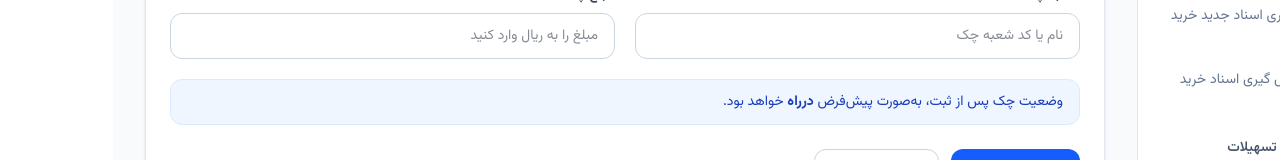
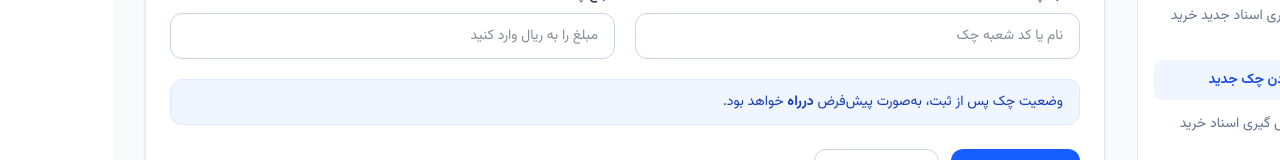
Before and after one commit to MortezaFathnia/post-app, a Next.js app: page /dashboard/debt-documents/checks/new in a window 1280 px wide. Shown: the part 466-626 px from the top of the page. Built offline with nearby package versions, Linux system fonts and the light colour scheme; no server answers; the database is empty.

Commit message:
Add new check entry to debt documents navigation

```diff
--- a/components/Sidebar.tsx
+++ b/components/Sidebar.tsx
@@ -17,6 +17,7 @@ const menuItems = [
     children: [
       { title: "بایگانی اسناد خرید دین", href: "/dashboard/debt-documents", icon: "▤", description: "مشاهده و جستجوی اسناد ثبت‌شده" },
       { title: "بارگذاری اسناد جدید خرید دین", href: "/dashboard/debt-documents/upload", icon: "⇧", description: "ثبت فایل جدید خرید دین" },
+      { title: "افزودن چک جدید", href: "/dashboard/debt-documents/checks/new", icon: "＋", description: "ثبت دستی اطلاعات چک" },
       { title: "گزارش گیری اسناد خرید دین", href: "/dashboard/debt-documents/reports", icon: "▥", description: "گزارش‌گیری از اسناد خرید دین" },
     ],
   },
```
